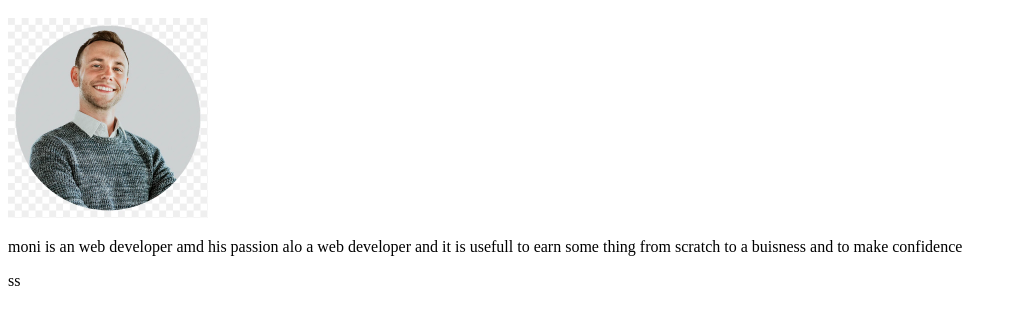
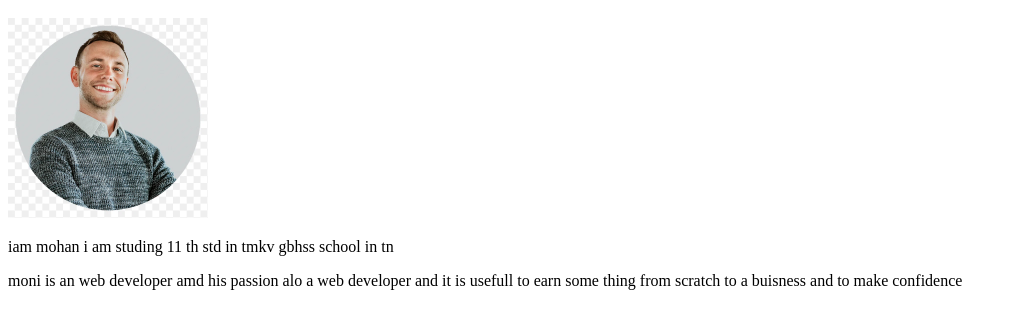
Before and after one commit to mohan-mani2009/html, a plain HTML site: page index.html in a window 1280 px wide. Shown: the part 120-448 px from the top of the page, without its empty margins (0-1017 px from the left). Drawn offline with Linux system fonts and the light colour scheme.

Commit message:
added para

```diff
--- a/index.html
+++ b/index.html
@@ -9,6 +9,7 @@
  <h1>non</h1>
  <h1>moni</h1>
  <img width="200px" src="project.webp" alt="">
+ <p> iam mohan i am studing 11 th std in tmkv gbhss school in tn</p>
  <p>moni is an web developer amd his passion alo a web developer and it is usefull to earn some thing from scratch to a buisness and to make confidence</p>
 </body>
-</html>ss
+</html>
```
